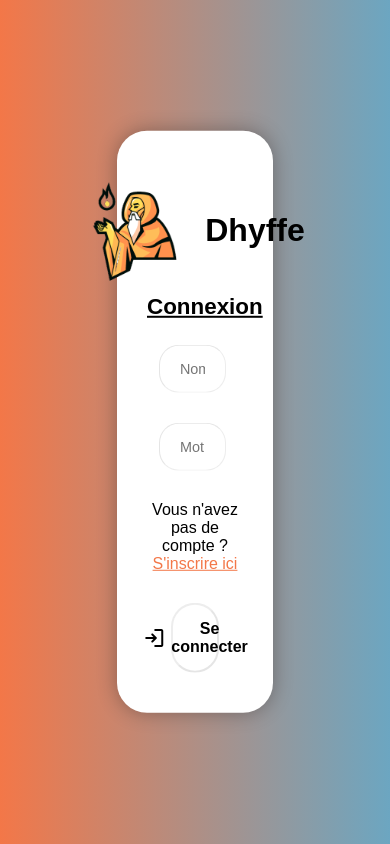
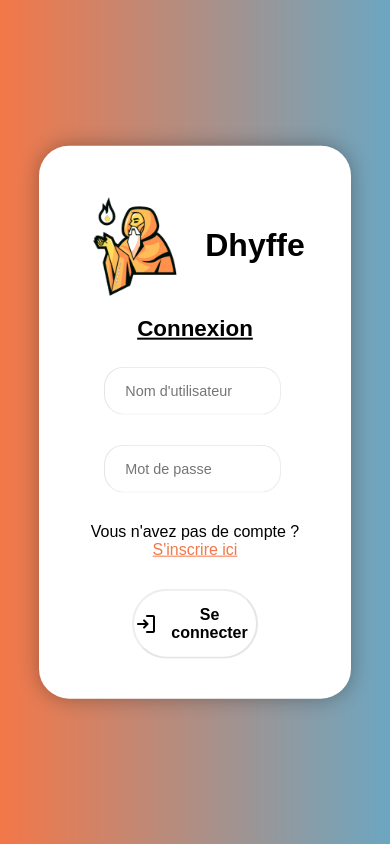
Before and after one commit to ubdaa/dhyffe, a PHP site: page /connexion.html in a window 390 px wide; the page is wider, and only the part inside the window is pictured. Run offline with PHP 8.4, Linux system fonts and the light colour scheme.

Commit message:
maj connexion interface

```diff
--- a/connexion.css
+++ b/connexion.css
@@ -128,3 +128,11 @@ body {
     margin-right: 20px;
     width:100px;
 }
+
+@media all and (max-width: 800px) {
+
+    .panelPrin {
+        width: 80%;
+    }
+
+}
--- a/connexion.html
+++ b/connexion.html
@@ -5,6 +5,8 @@
         <title>Connexion - Dhyffe</title>
         <link rel="stylesheet" href="connexion.css">
         <link rel="stylesheet" href="https://fonts.googleapis.com/css2?family=Material+Symbols+Rounded:opsz,wght,FILL,GRAD@24,400,0,0" />
+        <meta http-equiv="X-UA-Compatible" content="IE=edge">
+        <meta name="viewport" content="width=device-width, initial-scale=1.0">
     </head>
 
     <body>
```
